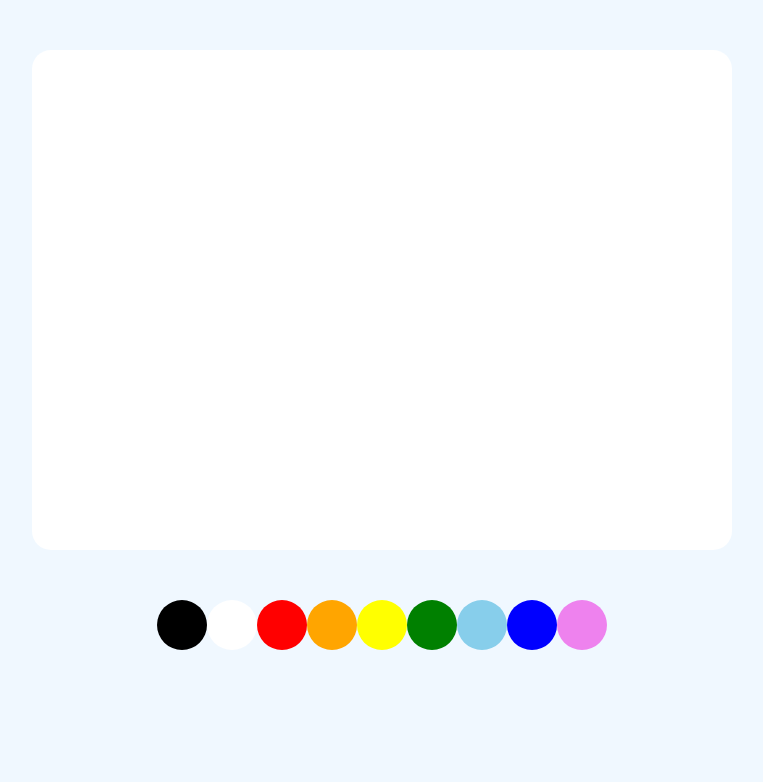
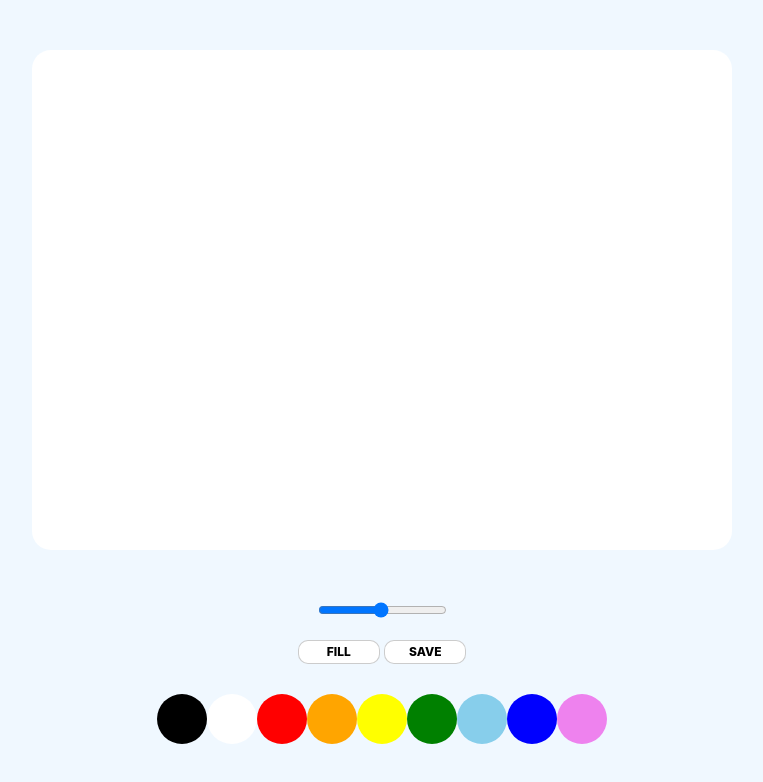
Before and after one commit to DevanEunbeeLee/paintJS, a plain HTML site: page index.html in a window 1280 px wide. Shown: the whole page, without its empty margins (258-1021 px from the left). Drawn offline with Linux system fonts and the light colour scheme.

Commit message:
css completed

```diff
--- a/index.html
+++ b/index.html
@@ -9,6 +9,13 @@
 <body>
     <canvas id="jsCanvas" class="canvas"></canvas>
     <div class="controls">
+        <div class="controls__range">
+            <input type="range" id="jsRange" min="0.1" max="5" value="2.5" step="0.1">
+        </div>
+        <div class="controls__btns">
+            <button id="jsMode">Fill</button>
+            <button id="jsSave">Save</button>
+        </div>
         <div class="controls__colors" id="jsColors">
             <div class="controls__color" style="background-color:black;"></div>
             <div class="controls__color" style="background-color:white;"></div>
--- a/styles.css
+++ b/styles.css
@@ -6,7 +6,7 @@ body {
     display: flex;
     flex-direction: column;
     align-items: center;
-    padding-top: 50px;
+    padding: 50px 0px;
 }
 .canvas {
     width: 700px;
@@ -16,6 +16,18 @@ body {
 }
 .controls {
     margin-top: 50px;
+    display: flex;
+    flex-direction: column;
+    align-items: center;
+}
+#jsMode {
+
+}
+#jsSave {
+
+}
+.controls .controls__btns {
+    margin-bottom: 30px;
 }
 .controls__colors {
     display: flex;
@@ -26,3 +38,23 @@ body {
     border-radius: 25px;
     cursor: pointer;
 }
+.controls__btns button {
+    all: unset;
+    cursor: pointer;
+    background-color: white;
+    padding: 5px 0px;
+    width: 80px;
+    text-align: center;
+    border-radius: 10px;
+    border: 1px solid rgba(0, 0, 0, 0.2);
+    color: 1px solid rgba(0, 0, 0, 0.7);
+    text-transform: uppercase;
+    font-weight: 800;
+    font-size: 12px;
+}
+.controls__btns button:active {
+    transform: scale(0.98);
+}
+.controls .controls__range {
+    margin-bottom: 20px;
+}
```
